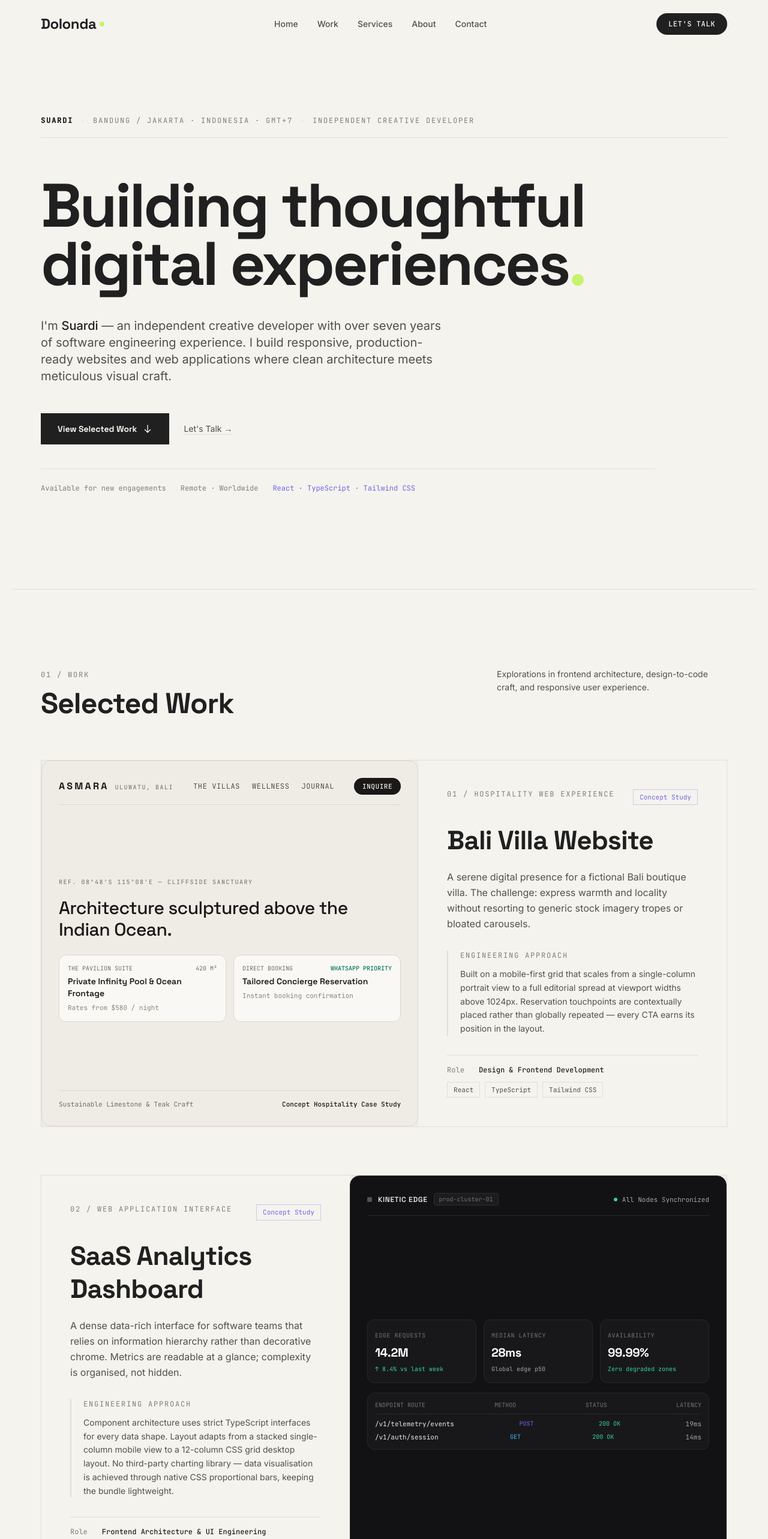
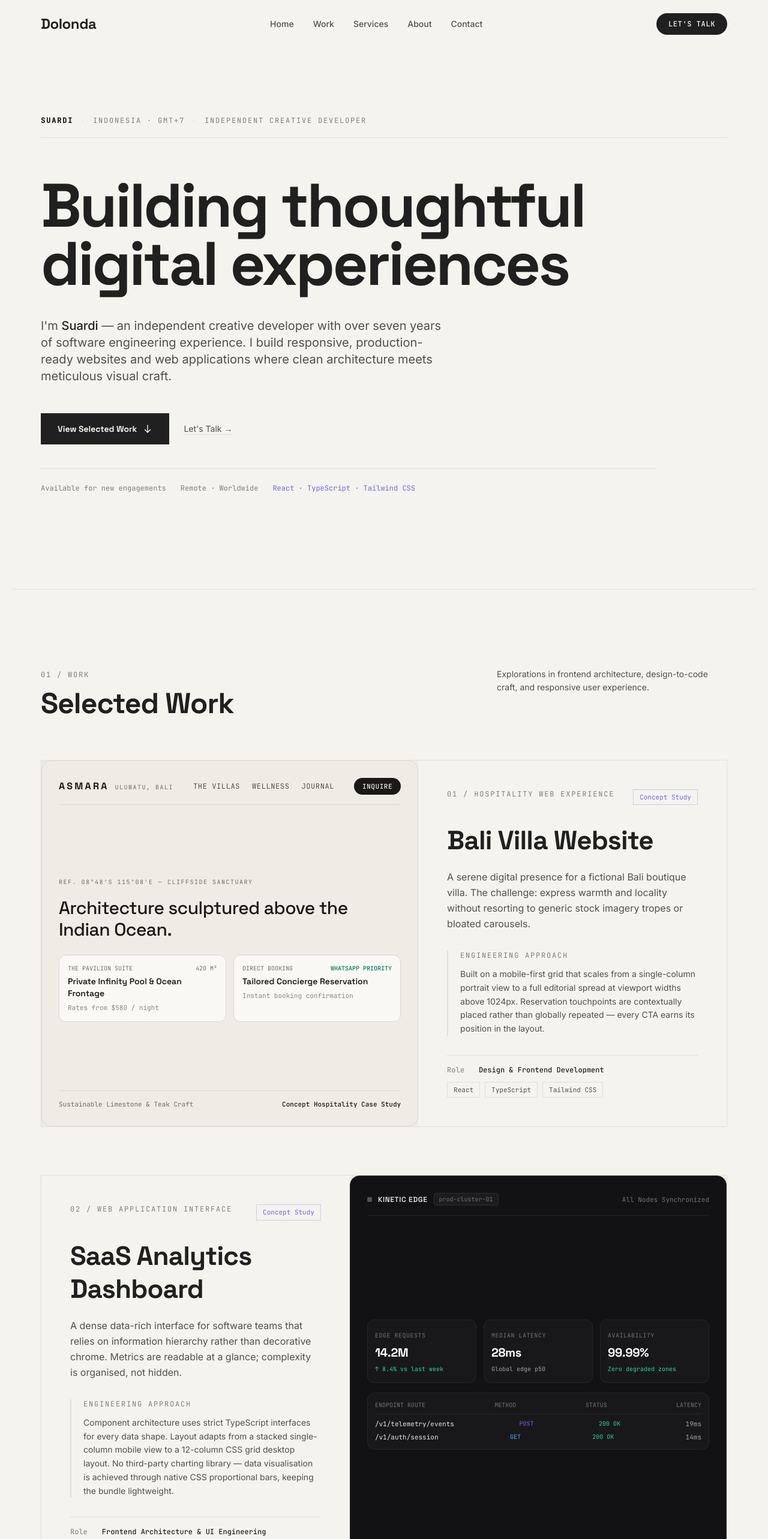
Before and after one commit to suardihaidar/dolonda, a React (Vite) app: page / in a window 1280 px wide. Shown: the top 2566 px of the page at 60% size. Built offline with nearby package versions, Linux system fonts and the light colour scheme.

Commit message:
fix: remove remaining recorative lime-accent slop dots

```diff
--- a/src/components/layout/Footer.tsx
+++ b/src/components/layout/Footer.tsx
@@ -24,7 +24,6 @@ export const Footer: React.FC = () => {
               <span className="font-heading text-3xl font-bold tracking-tight text-ink group-hover:text-ink/80 transition-colors">
                 Dolonda
               </span>
-              <span className="w-2.5 h-2.5 rounded-full bg-lime-accent inline-block transform group-hover:scale-125 transition-transform duration-200" />
             </a>
             <p className="font-body text-sm sm:text-base text-ink-muted leading-relaxed">
               Building thoughtful digital experiences. Founder-led creative development by Suardi.
--- a/src/components/layout/Navbar.tsx
+++ b/src/components/layout/Navbar.tsx
@@ -34,7 +34,6 @@ export const Navbar: React.FC = () => {
             <span className="font-heading text-2xl font-bold tracking-tight text-ink group-hover:text-ink/80 transition-colors">
               Dolonda
             </span>
-            <span className="w-2 h-2 rounded-full bg-lime-accent inline-block transform group-hover:scale-125 transition-transform duration-200" />
           </a>
 
           {/* Desktop Navigation Links */}
--- a/src/components/sections/Contact.tsx
+++ b/src/components/sections/Contact.tsx
@@ -30,14 +30,13 @@ export const Contact: React.FC = () => {
       <div className="bg-ink text-canvas p-10 sm:p-14 md:p-20 space-y-12">
 
         {/* Availability status */}
-        <div className="inline-flex items-center gap-2 font-mono text-xs uppercase tracking-wider text-lime-accent">
-          <span>Open for Q1 / Q2 Engagements · Remote Worldwide</span>
+        <div className="font-mono text-xs uppercase tracking-wider text-lime-accent">
+          Open for Q1 / Q2 Engagements · Remote Worldwide
         </div>
 
         {/* Monumental display headline */}
         <h2 className="font-heading font-bold text-canvas leading-[0.95] tracking-[-0.035em] text-[clamp(2.5rem,6vw,5.5rem)]">
           Let's build something<br className="hidden sm:inline" /> exceptional
-          <span className="text-lime-accent" aria-hidden="true">.</span>
         </h2>
 
         {/* Supporting sentence */}
@@ -89,7 +88,7 @@ export const Contact: React.FC = () => {
         {/* Footer metadata row */}
         <div className="pt-8 border-t border-canvas/10 flex flex-wrap items-center justify-between gap-4 font-mono text-xs text-zinc-500">
           <div className="flex flex-wrap items-center gap-x-4 gap-y-1">
-            <span>Bandung / Jakarta · UTC+7</span>
+            <span>Indonesia · GMT+7</span>
             <span>·</span>
             <a
               href={contactDetails.githubPlaceholder}
--- a/src/components/sections/Hero.tsx
+++ b/src/components/sections/Hero.tsx
@@ -11,7 +11,7 @@ export const Hero: React.FC = () => {
       <div className="mb-12 sm:mb-16 flex items-center gap-3 font-mono text-xs tracking-widest uppercase text-ink-subtle border-b border-border-subtle pb-5">
         <span className="text-ink font-semibold">Suardi</span>
         <span className="text-border-subtle">·</span>
-        <span>Bandung / Jakarta · Indonesia · GMT+7</span>
+        <span>Indonesia · GMT+7</span>
         <span className="text-border-subtle hidden sm:inline">·</span>
         <span className="hidden sm:inline">Independent Creative Developer</span>
       </div>
@@ -26,7 +26,6 @@ export const Hero: React.FC = () => {
             digital
           </span>{' '}
           experiences
-          <span className="text-lime-accent" aria-hidden="true">.</span>
         </h1>
 
         {/* Concise, honest bio */}
--- a/src/components/sections/TechStack.tsx
+++ b/src/components/sections/TechStack.tsx
@@ -49,7 +49,7 @@ export const TechStack: React.FC = () => {
                   key={item}
                   className="flex items-baseline gap-3 font-body text-sm text-ink-muted"
                 >
-                  <span className="w-1 h-1 rounded-full bg-border-subtle shrink-0 mt-2" aria-hidden="true" />
+                  <span className="font-mono text-ink-subtle shrink-0" aria-hidden="true">—</span>
                   {item}
                 </li>
               ))}
--- a/src/components/ui/ProjectPreviewMockup.tsx
+++ b/src/components/ui/ProjectPreviewMockup.tsx
@@ -87,8 +87,7 @@ export const ProjectPreviewMockup: React.FC<ProjectPreviewMockupProps> = ({ proj
         </div>
 
         <div className="flex items-center gap-2 text-[11px] text-zinc-400">
-          <span className="inline-block w-1.5 h-1.5 rounded-full bg-emerald-400" />
-          <span>All Nodes Synchronized</span>
+          <span className="text-zinc-500 text-[11px]">All Nodes Synchronized</span>
         </div>
       </div>
 
```
